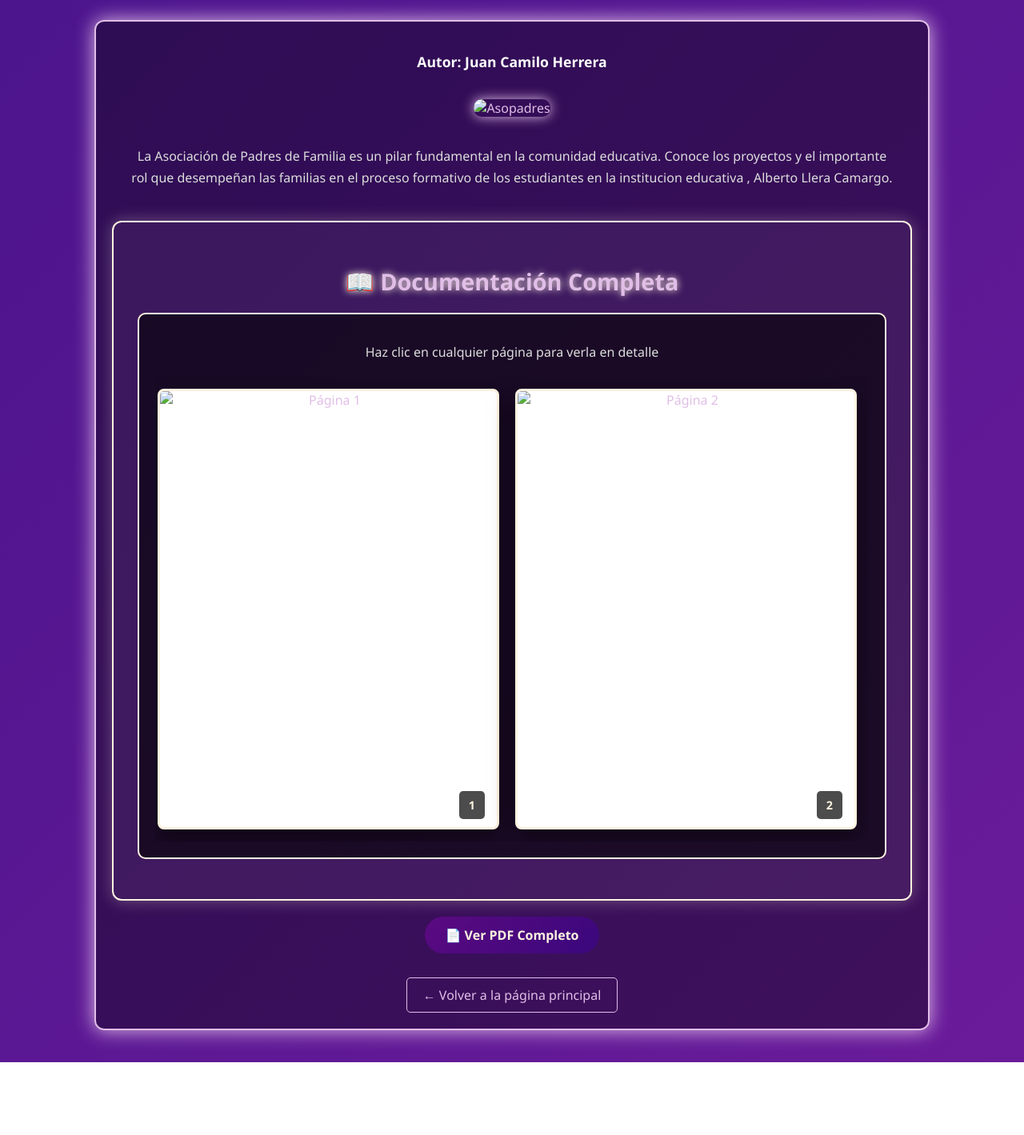
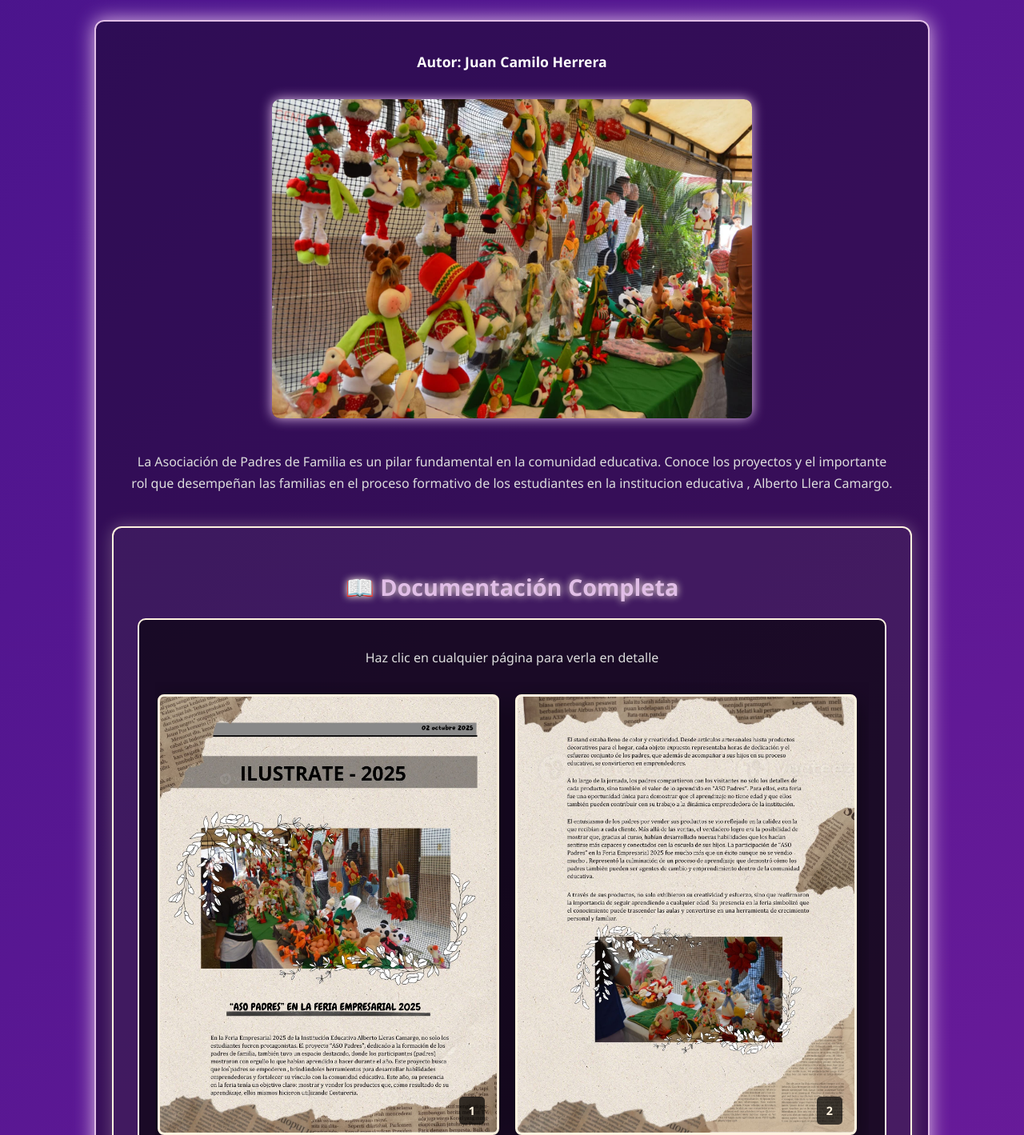
Before and after one commit to Asmael-chan/revista, a plain HTML site: page asopadres.html in a window 1280 px wide. Shown: the part 120-1539 px from the top of the page at 80% size. Before the commit the page ends 1448 px from the top, so only its background shows below. Drawn offline with Linux system fonts and the light colour scheme.

Commit message:
Update image paths and links in asopadres.html

```diff
--- a/asopadres.html
+++ b/asopadres.html
@@ -329,7 +329,7 @@
   <div class="contenedor">
     <p class="autor">Autor: Juan Camilo Herrera</p>
 
-    <img src="img/dab61e5a-4572-4300-8df4-26a82db57412.jpeg" alt="Asopadres" class="principal">
+    <img src="dab61e5a-4572-4300-8df4-26a82db57412.jpeg" alt="Asopadres" class="principal">
 
     <p class="descripcion">
       La Asociación de Padres de Familia es un pilar fundamental en la comunidad educativa. Conoce los proyectos y el importante rol que desempeñan las familias en el proceso formativo de los estudiantes en la institucion educativa , Alberto Llera Camargo.
@@ -341,22 +341,22 @@
         <p style="margin-bottom: 20px; color: #dddddd;">Haz clic en cualquier página para verla en detalle</p>
         <div class="magazine-pages" id="magazinePages">
           <div class="magazine-page" onclick="openMagazineModal(1)">
-            <img src="pdf1/1 (1).jpg" alt="Página 1">
+            <img src="1 (1).jpg" alt="Página 1">
             <div class="page-number">1</div>
           </div>
           <div class="magazine-page" onclick="openMagazineModal(2)">
-            <img src="pdf1/2.jpg" alt="Página 2">
+            <img src="2.jpg" alt="Página 2">
             <div class="page-number">2</div>
           </div>
         </div>
       </div>
     </div>
  <div class="pdf-controls">
-        <a href="pdf1/ASO_PADRES_FERIA_EMPRESARIAL_2025213.pdf.pdf" class="pdf-btn" target="_blank" rel="noopener noreferrer">📄 Ver PDF Completo</a>
+        <a href="ASO_PADRES_FERIA_EMPRESARIAL_2025213.pdf.pdf" class="pdf-btn" target="_blank" rel="noopener noreferrer">📄 Ver PDF Completo</a>
       </div>
 
-    <audio id="click-sound" src="mp3/xbox-scroll-left-right.mp3" preload="auto"></audio>
-    <a class="volver" href="index.html">← Volver a la página principal</a>
+    <audio id="click-sound" src="xbox-scroll-left-right.mp3" preload="auto"></audio>
+    <a class="volver" href="https://asmael-chan.github.io/revista/">← Volver a la página principal</a>
   </div>
 
   <div id="magazineModal" class="magazine-modal">
```
